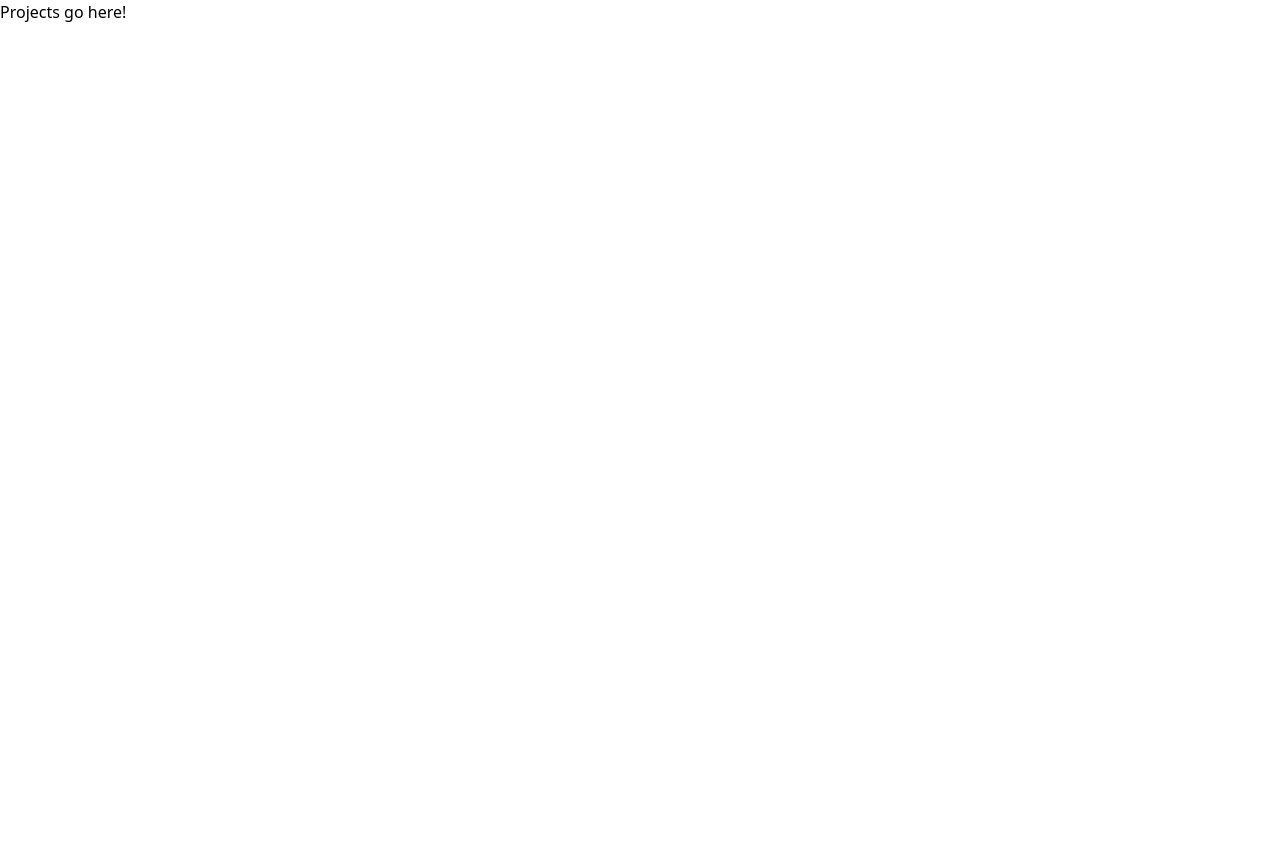
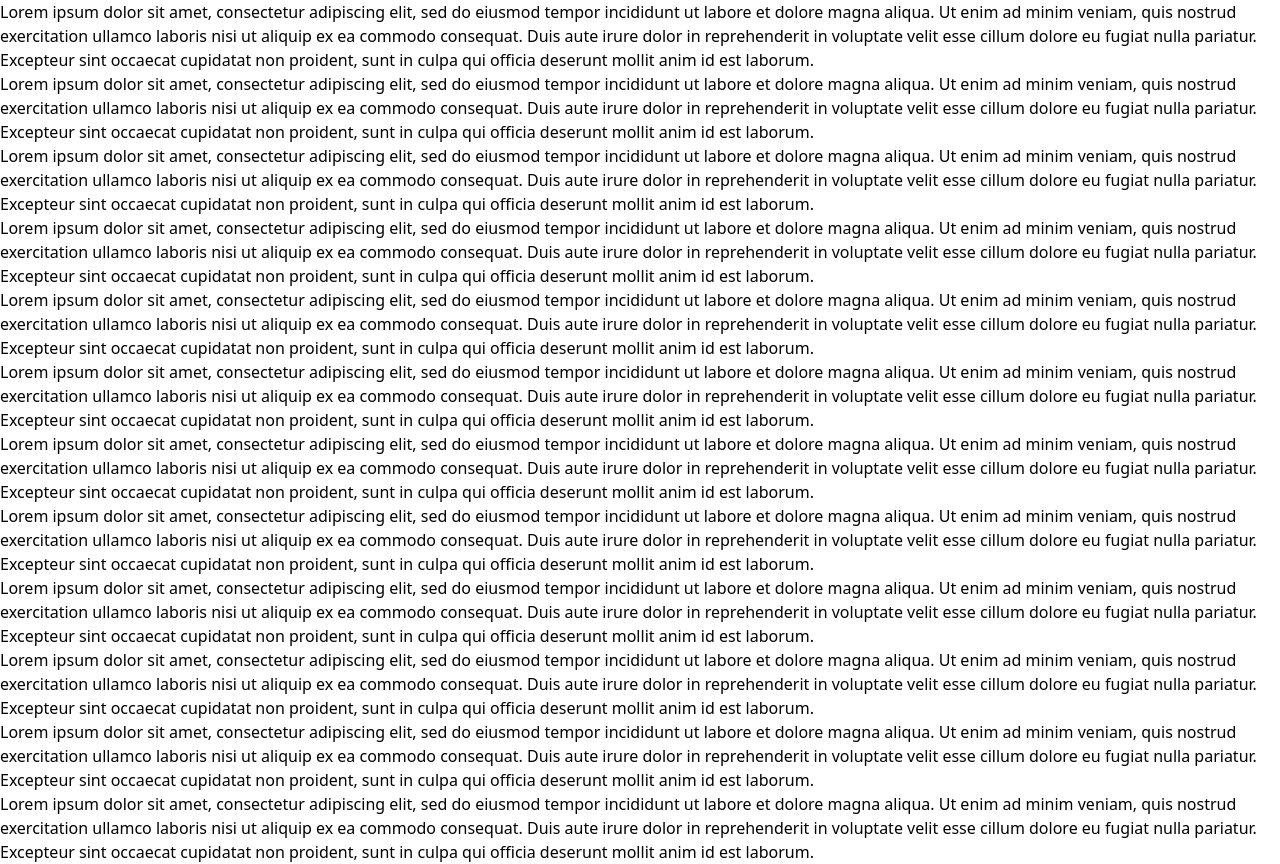
Before and after one commit to taepal467/cp_portfolio, a Next.js app: page /components/Projects in a window 1280 px wide. Before the commit the page ends 800 px from the top, so only its background shows below. Built offline with nearby package versions, Linux system fonts and the light colour scheme.

Commit message:
Added more lipsum paragraphs because the scrollbar was not showing. But figured out why

```diff
--- a/pages/components/Projects.js
+++ b/pages/components/Projects.js
@@ -3,7 +3,79 @@
 export default function Projects() {
     return(
         <div>
-            <h1>Projects go here!</h1>
+            <div className='remove'>
+            Lorem ipsum dolor sit amet, consectetur adipiscing elit, sed do eiusmod tempor incididunt ut labore et dolore magna aliqua.
+            Ut enim ad minim veniam, quis nostrud exercitation ullamco laboris nisi ut aliquip ex ea commodo consequat. Duis aute irure
+            dolor in reprehenderit in voluptate velit esse cillum dolore eu fugiat nulla pariatur.
+            Excepteur sint occaecat cupidatat non proident, sunt in culpa qui officia deserunt mollit anim id est laborum.
+            </div>
+            <div className='remove'>
+            Lorem ipsum dolor sit amet, consectetur adipiscing elit, sed do eiusmod tempor incididunt ut labore et dolore magna aliqua.
+            Ut enim ad minim veniam, quis nostrud exercitation ullamco laboris nisi ut aliquip ex ea commodo consequat. Duis aute irure
+            dolor in reprehenderit in voluptate velit esse cillum dolore eu fugiat nulla pariatur.
+            Excepteur sint occaecat cupidatat non proident, sunt in culpa qui officia deserunt mollit anim id est laborum.
+            </div>
+            <div className='remove'>
+            Lorem ipsum dolor sit amet, consectetur adipiscing elit, sed do eiusmod tempor incididunt ut labore et dolore magna aliqua.
+            Ut enim ad minim veniam, quis nostrud exercitation ullamco laboris nisi ut aliquip ex ea commodo consequat. Duis aute irure
+            dolor in reprehenderit in voluptate velit esse cillum dolore eu fugiat nulla pariatur.
+            Excepteur sint occaecat cupidatat non proident, sunt in culpa qui officia deserunt mollit anim id est laborum.
+            </div>
+            <div className='remove'>
+            Lorem ipsum dolor sit amet, consectetur adipiscing elit, sed do eiusmod tempor incididunt ut labore et dolore magna aliqua.
+            Ut enim ad minim veniam, quis nostrud exercitation ullamco laboris nisi ut aliquip ex ea commodo consequat. Duis aute irure
+            dolor in reprehenderit in voluptate velit esse cillum dolore eu fugiat nulla pariatur.
+            Excepteur sint occaecat cupidatat non proident, sunt in culpa qui officia deserunt mollit anim id est laborum.
+            </div>
+            <div className='remove'>
+            Lorem ipsum dolor sit amet, consectetur adipiscing elit, sed do eiusmod tempor incididunt ut labore et dolore magna aliqua.
+            Ut enim ad minim veniam, quis nostrud exercitation ullamco laboris nisi ut aliquip ex ea commodo consequat. Duis aute irure
+            dolor in reprehenderit in voluptate velit esse cillum dolore eu fugiat nulla pariatur.
+            Excepteur sint occaecat cupidatat non proident, sunt in culpa qui officia deserunt mollit anim id est laborum.
+            </div>
+            <div className='remove'>
+            Lorem ipsum dolor sit amet, consectetur adipiscing elit, sed do eiusmod tempor incididunt ut labore et dolore magna aliqua.
+            Ut enim ad minim veniam, quis nostrud exercitation ullamco laboris nisi ut aliquip ex ea commodo consequat. Duis aute irure
+            dolor in reprehenderit in voluptate velit esse cillum dolore eu fugiat nulla pariatur.
+            Excepteur sint occaecat cupidatat non proident, sunt in culpa qui officia deserunt mollit anim id est laborum.
+            </div>
+            <div className='remove'>
+            Lorem ipsum dolor sit amet, consectetur adipiscing elit, sed do eiusmod tempor incididunt ut labore et dolore magna aliqua.
+            Ut enim ad minim veniam, quis nostrud exercitation ullamco laboris nisi ut aliquip ex ea commodo consequat. Duis aute irure
+            dolor in reprehenderit in voluptate velit esse cillum dolore eu fugiat nulla pariatur.
+            Excepteur sint occaecat cupidatat non proident, sunt in culpa qui officia deserunt mollit anim id est laborum.
+            </div>
+            <div className='remove'>
+            Lorem ipsum dolor sit amet, consectetur adipiscing elit, sed do eiusmod tempor incididunt ut labore et dolore magna aliqua.
+            Ut enim ad minim veniam, quis nostrud exercitation ullamco laboris nisi ut aliquip ex ea commodo consequat. Duis aute irure
+            dolor in reprehenderit in voluptate velit esse cillum dolore eu fugiat nulla pariatur.
+            Excepteur sint occaecat cupidatat non proident, sunt in culpa qui officia deserunt mollit anim id est laborum.
+            </div>
+            <div className='remove'>
+            Lorem ipsum dolor sit amet, consectetur adipiscing elit, sed do eiusmod tempor incididunt ut labore et dolore magna aliqua.
+            Ut enim ad minim veniam, quis nostrud exercitation ullamco laboris nisi ut aliquip ex ea commodo consequat. Duis aute irure
+            dolor in reprehenderit in voluptate velit esse cillum dolore eu fugiat nulla pariatur.
+            Excepteur sint occaecat cupidatat non proident, sunt in culpa qui officia deserunt mollit anim id est laborum.
+            </div>
+            <div className='remove'>
+            Lorem ipsum dolor sit amet, consectetur adipiscing elit, sed do eiusmod tempor incididunt ut labore et dolore magna aliqua.
+            Ut enim ad minim veniam, quis nostrud exercitation ullamco laboris nisi ut aliquip ex ea commodo consequat. Duis aute irure
+            dolor in reprehenderit in voluptate velit esse cillum dolore eu fugiat nulla pariatur.
+            Excepteur sint occaecat cupidatat non proident, sunt in culpa qui officia deserunt mollit anim id est laborum.
+            </div>
+            <div className='remove'>
+            Lorem ipsum dolor sit amet, consectetur adipiscing elit, sed do eiusmod tempor incididunt ut labore et dolore magna aliqua.
+            Ut enim ad minim veniam, quis nostrud exercitation ullamco laboris nisi ut aliquip ex ea commodo consequat. Duis aute irure
+            dolor in reprehenderit in voluptate velit esse cillum dolore eu fugiat nulla pariatur.
+            Excepteur sint occaecat cupidatat non proident, sunt in culpa qui officia deserunt mollit anim id est laborum.
+            </div>
+            <div className='remove'>
+            Lorem ipsum dolor sit amet, consectetur adipiscing elit, sed do eiusmod tempor incididunt ut labore et dolore magna aliqua.
+            Ut enim ad minim veniam, quis nostrud exercitation ullamco laboris nisi ut aliquip ex ea commodo consequat. Duis aute irure
+            dolor in reprehenderit in voluptate velit esse cillum dolore eu fugiat nulla pariatur.
+            Excepteur sint occaecat cupidatat non proident, sunt in culpa qui officia deserunt mollit anim id est laborum.
+            </div>
+
         </div>
     );
 }
```
